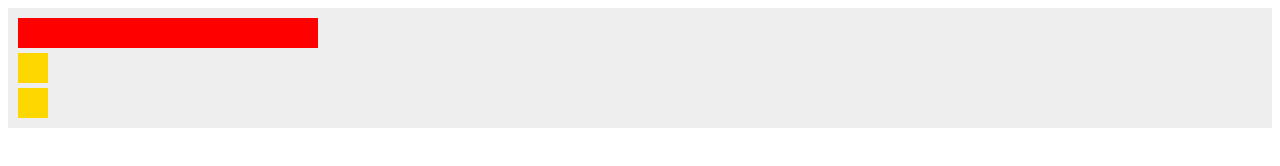
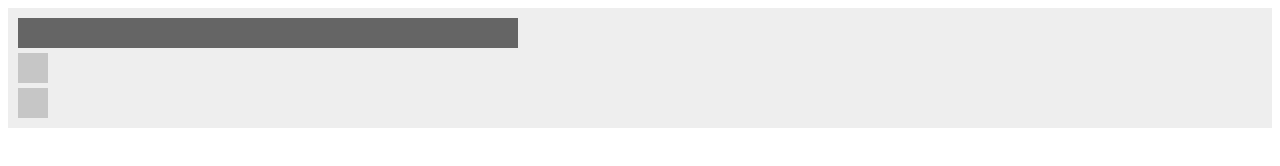
Before and after one commit to emmalin529/hw05, a plain HTML site: page 05-1.html in a window 1280 px wide. In both pictures the pointer is over the element 33 px from the left and 33 px from the top of the page. Drawn offline with Linux system fonts and the light colour scheme.

Commit message:
no message

```diff
--- a/main03.css
+++ b/main03.css
@@ -7,25 +7,25 @@
 div.bar {
     width: 30px;
     height: 30px;
-    background-color: gold;
+    background-color: #c6c6c6;
     margin-bottom: 5px;
     transition: 1s;
 }
 
 div.bar.item1:hover {
     transition: 1s;
-    width: 300px;
-    background: red;
+    width: 500px;
+    background: #656565;
 }
 
 div.bar.item2:hover {
     transition: 1s;
-    width: 200px;
-    background: red;
+    width: 300px;
+    background: #656565;
 }
 
 div.bar.item3:hover {
     transition: 1s;
     width: 100px;
-    background: red;
+    background: #656565;
 }
```
